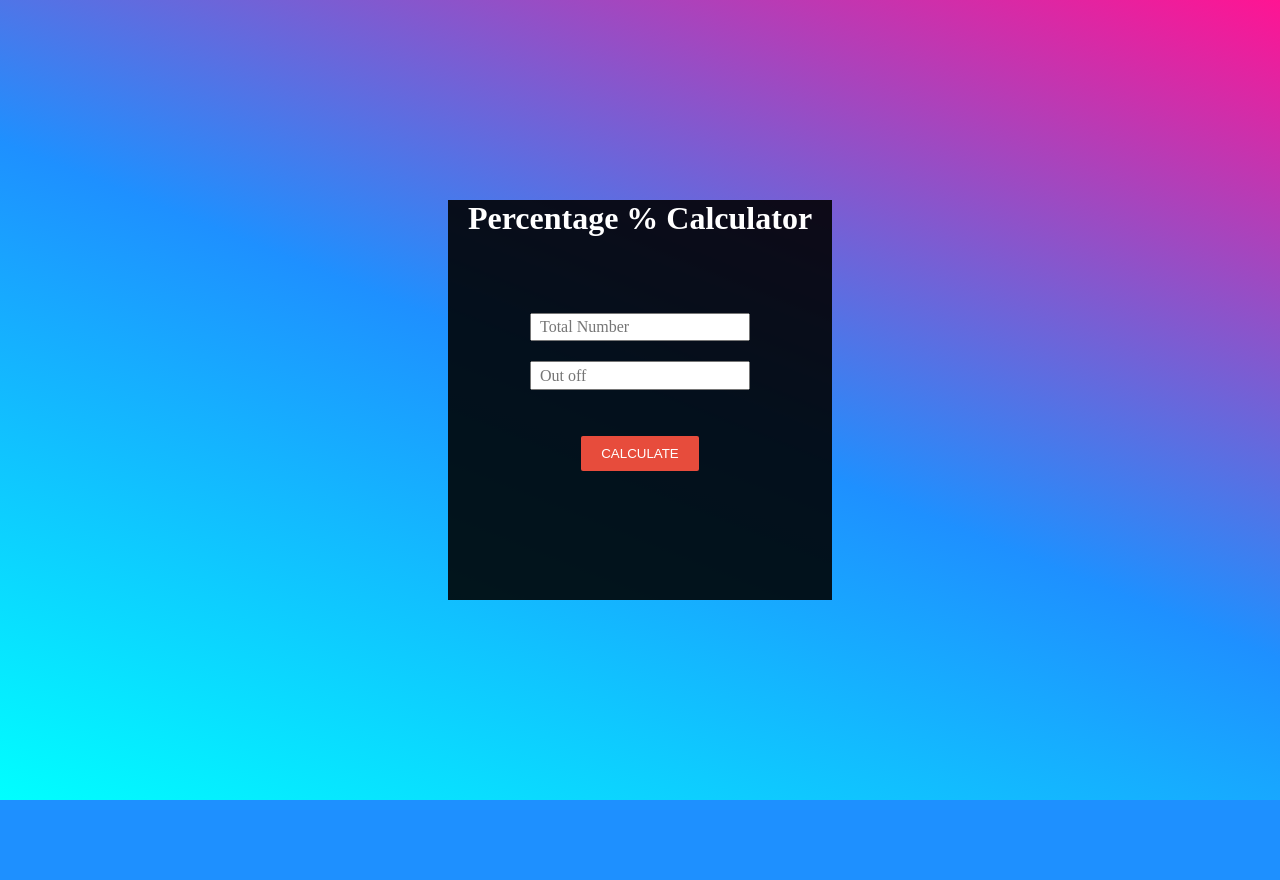
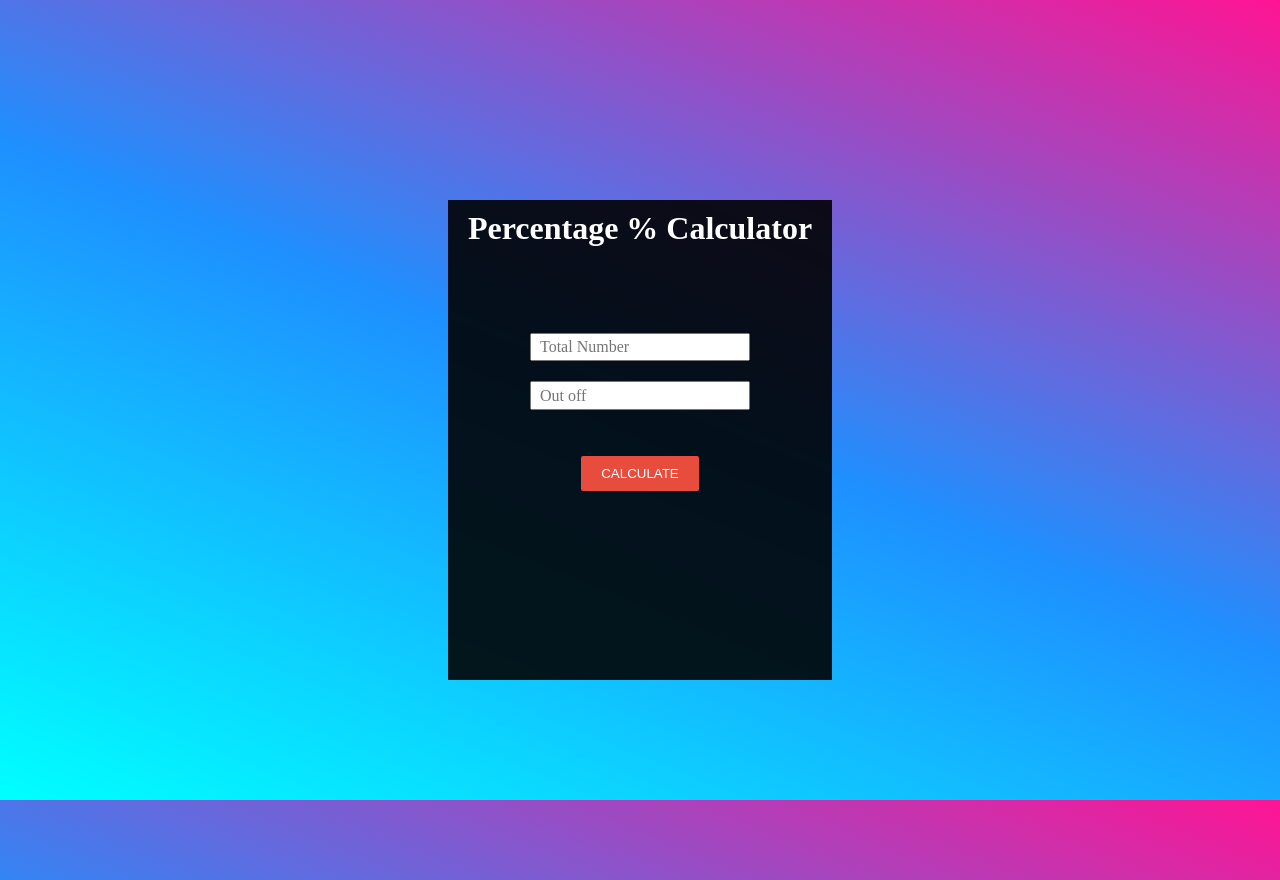
Before and after one commit to muhammadmamoon/percentage-calculator, a plain HTML site: page index.html in a window 1280 px wide. Before the commit the page ends 800 px from the top, so only its background shows below. Drawn offline with Linux system fonts and the light colour scheme.

Commit message:
Update style.css

```diff
--- a/style.css
+++ b/style.css
@@ -12,13 +12,15 @@ body {
 .container {
     background-color: rgba(0, 0, 0, 0.89);
     width: 30vw;
-    height: 50vh;
+    height: 60vh;
     margin: 200px auto;
     display: flex;
     flex-direction: column;
     align-items: center;
 }
-
+.container h1 {
+    padding: 10px;
+}
 .values {
     margin-top: 40px;
     padding: 16px
```
